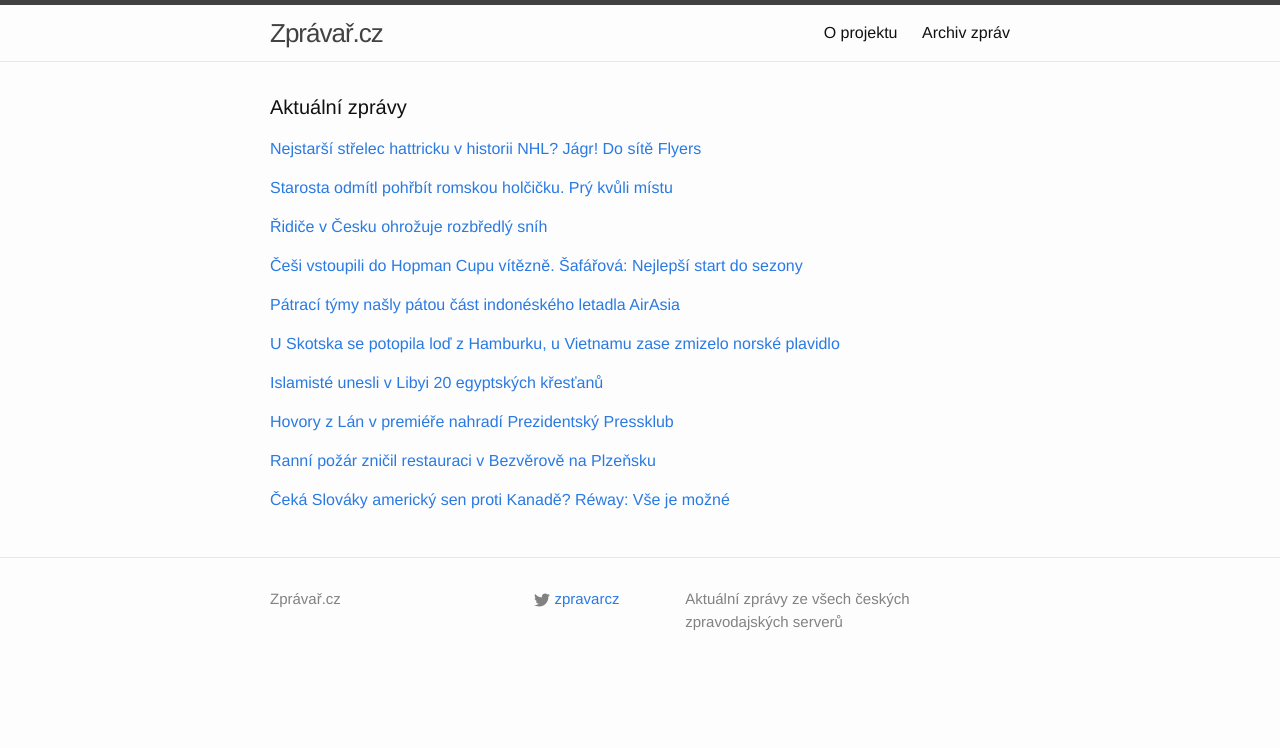
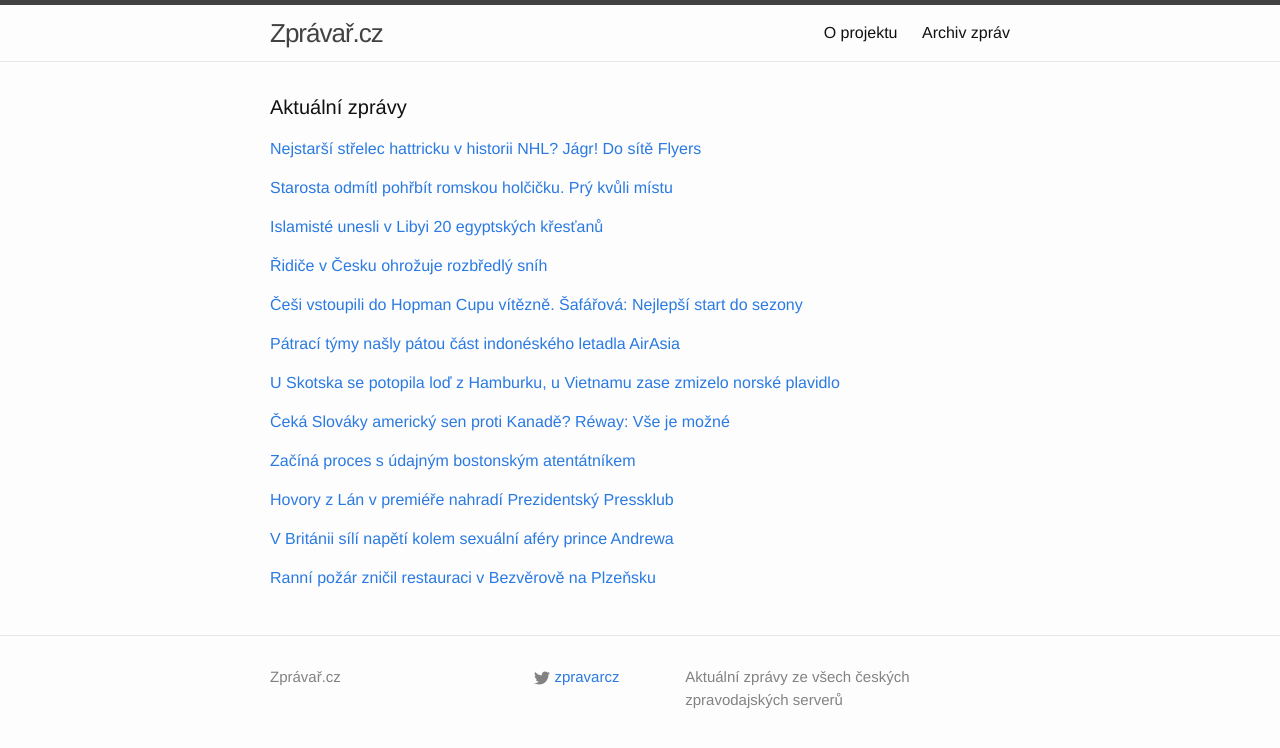
Before and after one commit to adliska/zpravar, a Jekyll site: the page built from index.html, in a window 1280 px wide. Shown: the top 748 px of the page. Built offline with Jekyll 4.4.1, drawn with Linux system fonts in a browser that asks for light colours; some of the changed lines change nothing that is shown.

Commit message:
zpravar news update

```diff
--- a/index.html
+++ b/index.html
@@ -28,8 +28,18 @@ layout: default
 <li><a href=http://zpravy.idnes.cz/francouzske-mesto-odmitlo-pohrbit-romskou-holcicku-f9t-/zahranicni.aspx?c=A150104_071849_zahranicni_zt>Francouzské město nepohřbilo romské dítě. Hřbitov prý není pro neplatiče - zpravy.idnes.cz</a></li>
 <li><a href=http://www.novinky.cz/zahranicni/357759-francouzske-mesto-odmitlo-pohrbit-romskou-holcicku.html>Francouzské město odmítlo pohřbít romskou holčičku - www.novinky.cz</a></li>
 </ul>
-</div><p><a href="javascript:;" onclick="toggle_visibility('zpravy2')">Řidiče v Česku ohrožuje rozbředlý sníh</a></p>
+</div><p><a href="javascript:;" onclick="toggle_visibility('zpravy2')">Islamisté unesli v Libyi 20 egyptských křesťanů</a></p>
 <div id="zpravy2" style="display:none">
+<ul>
+<li><a href=http://www.novinky.cz/zahranicni/357768-islamiste-unesli-v-libyi-20-egyptskych-krestanu.html>Islamisté unesli v Libyi 20 egyptských křesťanů - www.novinky.cz</a></li>
+<li><a href=http://zpravy.idnes.cz/libye-unos-egypt-krestane-09u-/zahranicni.aspx?c=A150104_100826_zahranicni_bse>Egypt po únosu koptů v Libyi zvažuje leteckou evakuaci svých občanů - zpravy.idnes.cz</a></li>
+<li><a href=http://www.ceskenoviny.cz/zpravy/zpravy/islamiste-unesli-v-libyi-20-egyptskych-krestanu/1164682>Islamisté unesli v Libyi 20 egyptských křesťanů - www.ceskenoviny.cz</a></li>
+<li><a href=http://echo24.cz/a/iuBSd>Islamisté unesli v Libyi 20 egyptských křesťanů - echo24.cz</a></li>
+<li><a href=http://www.lidovky.cz/islamiste-napojeni-na-al-kaidu-v-libyi-unesli-20-egyptskych-krestanu-1po-/zpravy-svet.aspx?c=A150104_091732_ln_zahranici_mct>Islamisté napojení na Al-Káidu v Libyi unesli 20 egyptských křesťanů  - www.lidovky.cz</a></li>
+<li><a href=http://zpravy.aktualne.cz/zahranici/islamiste-unesli-v-libyi-dvacet-egyptskych-krestanu/r~cae10f6e93e811e4a7d8002590604f2e/>Islamisté unesli v Libyi dvacet egyptských křesťanů - zpravy.aktualne.cz</a></li>
+</ul>
+</div><p><a href="javascript:;" onclick="toggle_visibility('zpravy3')">Řidiče v Česku ohrožuje rozbředlý sníh</a></p>
+<div id="zpravy3" style="display:none">
 <ul>
 <li><a href=http://www.novinky.cz/krimi/357762-ridice-v-cesku-ohrozuje-rozbredly-snih.html>Řidiče v Česku ohrožuje rozbředlý sníh - www.novinky.cz</a></li>
 <li><a href=http://www.ceskenoviny.cz/zpravy/zpravy/silnice-pokryva-rozbredly-nebo-ujety-snih/1164662>Silnice pokrývá rozbředlý nebo ujetý sníh - www.ceskenoviny.cz</a></li>
@@ -38,56 +48,63 @@ layout: default
 <li><a href=http://zpravy.idnes.cz/silnice-v-cesku-pres-noc-pokryl-snih-d7l-/domaci.aspx?c=A150104_075145_domaci_zt>Silnice v Česku přes noc pokryl sníh. Řidiče potrápí sněhové jazyky - zpravy.idnes.cz</a></li>
 <li><a href=http://zpravy.aktualne.cz/domaci/opatrnost-se-vyplati-na-silnicich-se-tvori-snehove-jazyky/r~6c22d46c93de11e4ab15002590604f2e/>Opatrnost se vyplatí. Na silnicích mohou být sněhové jazyky - zpravy.aktualne.cz</a></li>
 </ul>
-</div><p><a href="javascript:;" onclick="toggle_visibility('zpravy3')">Češi vstoupili do Hopman Cupu vítězně. Šafářová: Nejlepší start do sezony</a></p>
-<div id="zpravy3" style="display:none">
+</div><p><a href="javascript:;" onclick="toggle_visibility('zpravy4')">Češi vstoupili do Hopman Cupu vítězně. Šafářová: Nejlepší start do sezony</a></p>
+<div id="zpravy4" style="display:none">
 <ul>
 <li><a href=http://www.denik.cz/tenis/cesi-vstoupili-do-hopman-cupu-vitezne-safarova-nejlepsi-start-do-sezony-20150104.html>Češi vstoupili do Hopman Cupu vítězně. Šafářová: Nejlepší start do sezony - www.denik.cz</a></li>
 <li><a href=http://www.sportovninoviny.cz/zpravy/safarova-s-pavlaskem-vstoupili-do-hopman-cupu-vitezne/1164675>Šafářová s Pavláskem vstoupili do Hopman Cupu vítězně - www.sportovninoviny.cz</a></li>
 <li><a href=http://sport.aktualne.cz/safarova-vyskolila-bouchardovou-cesi-na-hopman-cupu-vyhrali/r~98202fba93de11e49fc3002590604f2e/>Šafářová vyškolila Bouchardovou, Češi na Hopman Cupu vyhráli - sport.aktualne.cz</a></li>
 <li><a href=http://sport.idnes.cz/hopman-cup-safarova-pavlasek-dim-/tenis.aspx?c=A150104_062821_tenis_vis>Šafářová zahájila sezónu kanárem a na Hopman Cupu zdolala Kanaďanku Bouchardovou - sport.idnes.cz</a></li>
 </ul>
-</div><p><a href="javascript:;" onclick="toggle_visibility('zpravy4')">Pátrací týmy našly pátou část indonéského letadla AirAsia </a></p>
-<div id="zpravy4" style="display:none">
+</div><p><a href="javascript:;" onclick="toggle_visibility('zpravy5')">Pátrací týmy našly pátou část indonéského letadla AirAsia </a></p>
+<div id="zpravy5" style="display:none">
 <ul>
 <li><a href=http://www.lidovky.cz/patraci-tymy-nasly-dalsi-cast-indoneskeho-letadla-airasia-p33-/zpravy-svet.aspx?c=A150104_085016_ln_zahranici_mct>Pátrací týmy našly pátou část indonéského letadla AirAsia  - www.lidovky.cz</a></li>
 <li><a href=http://zahranicni.ihned.cz/asie-a-pacifik-cina/c1-63327160-podle-radu-nemel-letoun-airasia-vubec-letet-patraci-tymy-nasly-pet-jeho-casti>Podle řádu neměl letoun AirAsia vůbec letět. Pátrací týmy našly pět jeho částí - zahranicni.ihned.cz</a></li>
 <li><a href=http://www.ceskenoviny.cz/zpravy/zpravy/patraci-tymy-zrejme-nasly-dalsi-cast-indoneskeho-letadla-airasia/1164661>Pátrací týmy zřejmě našly další část indonéského letadla AirAsia - www.ceskenoviny.cz</a></li>
 <li><a href=http://zpravy.aktualne.cz/zahranici/patraci-tymy-zrejme-nasly-dalsi-cast-letadla-airasia/r~9b20959893d811e4bdad0025900fea04/>Pátrací týmy zřejmě našly další část letadla AirAsia - zpravy.aktualne.cz</a></li>
 </ul>
-</div><p><a href="javascript:;" onclick="toggle_visibility('zpravy5')">U Skotska se potopila loď z Hamburku, u Vietnamu zase zmizelo norské plavidlo</a></p>
-<div id="zpravy5" style="display:none">
+</div><p><a href="javascript:;" onclick="toggle_visibility('zpravy6')">U Skotska se potopila loď z Hamburku, u Vietnamu zase zmizelo norské plavidlo</a></p>
+<div id="zpravy6" style="display:none">
 <ul>
 <li><a href=http://www.novinky.cz/zahranicni/357760-u-skotska-se-potopila-lod-z-hamburku-u-vietnamu-zase-zmizelo-norske-plavidlo.html>U Skotska se potopila loď z Hamburku, u Vietnamu zase zmizelo norské plavidlo - www.novinky.cz</a></li>
 <li><a href=http://www.novinky.cz/zahranicni/357760-u-skotska-se-potopila-lod-z-hamburku-pohresuje-se-osm-lidi.html>U Skotska se potopila loď z Hamburku, pohřešuje se osm lidí - www.novinky.cz</a></li>
 <li><a href=http://zpravy.aktualne.cz/zahranici/u-pobrezi-skotska-se-potopila-lod-pohresuje-se-osm-lidi/r~e9095c9893d511e4b6d20025900fea04/>U pobřeží Skotska se potopila loď, pohřešuje se osm lidí - zpravy.aktualne.cz</a></li>
 <li><a href=http://www.rozhlas.cz/_zprava/u-pobrezi-skotska-se-potopila-nakladni-lod-pohresuje-se-osm-lidi--1439187>U pobřeží Skotska se potopila nákladní loď, pohřešuje se osm lidí - www.rozhlas.cz</a></li>
 </ul>
-</div><p><a href="javascript:;" onclick="toggle_visibility('zpravy6')">Islamisté unesli v Libyi 20 egyptských křesťanů</a></p>
-<div id="zpravy6" style="display:none">
+</div><p><a href="javascript:;" onclick="toggle_visibility('zpravy7')">Čeká Slováky americký sen proti Kanadě? Réway: Vše je možné</a></p>
+<div id="zpravy7" style="display:none">
 <ul>
-<li><a href=http://echo24.cz/a/iuBSd>Islamisté unesli v Libyi 20 egyptských křesťanů - echo24.cz</a></li>
-<li><a href=http://www.lidovky.cz/islamiste-napojeni-na-al-kaidu-v-libyi-unesli-20-egyptskych-krestanu-1po-/zpravy-svet.aspx?c=A150104_091732_ln_zahranici_mct>Islamisté napojení na Al-Káidu v Libyi unesli 20 egyptských křesťanů  - www.lidovky.cz</a></li>
-<li><a href=http://zpravy.aktualne.cz/zahranici/islamiste-unesli-v-libyi-dvacet-egyptskych-krestanu/r~cae10f6e93e811e4a7d8002590604f2e/>Islamisté unesli v Libyi dvacet egyptských křesťanů - zpravy.aktualne.cz</a></li>
+<li><a href=http://www.tyden.cz/rubriky/sport/hokej/ceka-slovaky-americky-sen-proti-kanade-reway-vse-je-mozne_329025.html>Čeká Slováky americký sen proti Kanadě? Réway: Vše je možné - www.tyden.cz</a></li>
+<li><a href=http://www.tyden.cz/rubriky/sport/hokej/proziji-slovaci-americky-sen-proti-kanade-reway-vse-je-mozne_329025.html>Prožijí Slováci americký sen proti Kanadě? Réway: Vše je možné - www.tyden.cz</a></li>
+<li><a href=http://www.tyden.cz/rubriky/sport/hokej/proziji-si-slovaci-svuj-americky-sen-proti-kanade-reway-vse-je-mozne_329025.html>Prožijí si Slováci svůj \"americký sen\" proti Kanadě? Réway: Vše je možné - www.tyden.cz</a></li>
 </ul>
-</div><p><a href="javascript:;" onclick="toggle_visibility('zpravy7')">Hovory z Lán v premiéře nahradí Prezidentský Pressklub</a></p>
-<div id="zpravy7" style="display:none">
+</div><p><a href="javascript:;" onclick="toggle_visibility('zpravy8')">Začíná proces s údajným bostonským atentátníkem</a></p>
+<div id="zpravy8" style="display:none">
+<ul>
+<li><a href=http://www.ceskenoviny.cz/zpravy/zpravy/zacina-proces-s-udajnym-bostonskym-atentatnikem/1164700>Začíná proces s údajným bostonským atentátníkem - www.ceskenoviny.cz</a></li>
+<li><a href=http://zahranicni.ihned.cz/amerika-usa/c1-63331580-zacina-proces-s-udajnym-bostonskym-atentatnikem-hrozi-mu-trest-smrti>Začíná proces s údajným bostonským atentátníkem. Hrozí mu trest smrti - zahranicni.ihned.cz</a></li>
+<li><a href=http://www.novinky.cz/zahranicni/357765-zacina-proces-s-udajnym-bostonskym-atentatnikem.html>Začíná proces s údajným bostonským atentátníkem - www.novinky.cz</a></li>
+</ul>
+</div><p><a href="javascript:;" onclick="toggle_visibility('zpravy9')">Hovory z Lán v premiéře nahradí Prezidentský Pressklub</a></p>
+<div id="zpravy9" style="display:none">
 <ul>
 <li><a href=http://strategie.e15.cz/zpravy/hovory-z-lan-v-premiere-nahradi-prezidentsky-pressklub-1149695>Hovory z Lán v premiéře nahradí Prezidentský Pressklub - strategie.e15.cz</a></li>
 <li><a href=http://www.ceskenoviny.cz/zpravy/zpravy/hovory-z-lan-v-premiere-nahradi-prezidentsky-pressklub/1164652>Hovory z Lán v premiéře nahradí Prezidentský Pressklub - www.ceskenoviny.cz</a></li>
 <li><a href=http://www.denik.cz/z_domova/hovory-z-lan-v-premiere-nahradi-prezidentsky-pressklub-20150104.html>Hovory z Lán v premiéře nahradí Prezidentský Pressklub - www.denik.cz</a></li>
 </ul>
-</div><p><a href="javascript:;" onclick="toggle_visibility('zpravy8')">Ranní požár zničil restauraci v Bezvěrově na Plzeňsku</a></p>
-<div id="zpravy8" style="display:none">
+</div><p><a href="javascript:;" onclick="toggle_visibility('zpravy10')">V Británii sílí napětí kolem sexuální aféry prince Andrewa</a></p>
+<div id="zpravy10" style="display:none">
+<ul>
+<li><a href=http://www.ceskenoviny.cz/zpravy/zpravy/v-britanii-sili-napeti-kolem-sexualni-afery-prince-andrewa/1164695>V Británii sílí napětí kolem sexuální aféry prince Andrewa - www.ceskenoviny.cz</a></li>
+<li><a href=http://www.lidovky.cz/v-britanii-sili-napeti-kolem-sexualni-afery-prince-andrewa-pak-/zpravy-svet.aspx?c=A150104_100131_ln_zahranici_mmu>Britský princ stále čelí obvinění ze sexuálního zotročování nezletilé  - www.lidovky.cz</a></li>
+<li><a href=http://zpravy.aktualne.cz/zahranici/v-britanii-sili-napeti-kolem-sexualni-afery-prince-andrewa/r~8bfd4d8893ef11e49fc3002590604f2e/>V Británii sílí napětí kolem sexuální aféry prince Andrewa - zpravy.aktualne.cz</a></li>
+</ul>
+</div><p><a href="javascript:;" onclick="toggle_visibility('zpravy11')">Ranní požár zničil restauraci v Bezvěrově na Plzeňsku</a></p>
+<div id="zpravy11" style="display:none">
 <ul>
 <li><a href=http://zpravy.aktualne.cz/regiony/ranni-pozar-znicil-restauraci-v-bezverove-na-plzensku/r~7dcea19893eb11e4ab15002590604f2e/>Ranní požár zničil restauraci v Bezvěrově na Plzeňsku - zpravy.aktualne.cz</a></li>
 <li><a href=http://www.ceskenoviny.cz/zpravy/zpravy/v-bezverove-na-plzensku-znicil-ranni-pozar-restauraci/1164694>V Bezvěrově na Plzeňsku zničil ranní požár restauraci - www.ceskenoviny.cz</a></li>
 <li><a href=http://plzen.idnes.cz/v-bezverove-na-plzensku-shorela-rano-restaurace-i-s-prilehlymi-objekty-13x-/plzen-zpravy.aspx?c=A150104_090832_plzen-zpravy_zt>V Bezvěrově na Plzeňsku shořela ráno restaurace i s přilehlými objekty - plzen.idnes.cz</a></li>
 </ul>
-</div><p><a href="javascript:;" onclick="toggle_visibility('zpravy9')">Čeká Slováky americký sen proti Kanadě? Réway: Vše je možné</a></p>
-<div id="zpravy9" style="display:none">
-<ul>
-<li><a href=http://www.tyden.cz/rubriky/sport/hokej/ceka-slovaky-americky-sen-proti-kanade-reway-vse-je-mozne_329025.html>Čeká Slováky americký sen proti Kanadě? Réway: Vše je možné - www.tyden.cz</a></li>
-<li><a href=http://www.tyden.cz/rubriky/sport/hokej/proziji-slovaci-americky-sen-proti-kanade-reway-vse-je-mozne_329025.html>Prožijí Slováci americký sen proti Kanadě? Réway: Vše je možné - www.tyden.cz</a></li>
-<li><a href=http://www.tyden.cz/rubriky/sport/hokej/proziji-si-slovaci-svuj-americky-sen-proti-kanade-reway-vse-je-mozne_329025.html>Prožijí si Slováci svůj \"americký sen\" proti Kanadě? Réway: Vše je možné - www.tyden.cz</a></li>
-</ul>
 </div></div>
```
